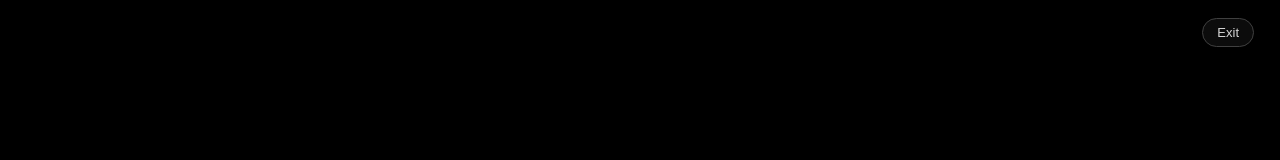
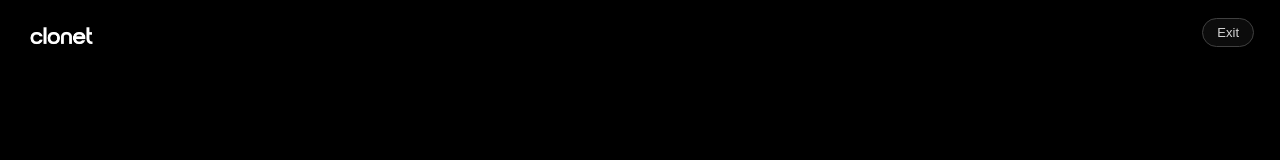
Before and after one commit to welcmhome/clonet-audit, a Next.js app: page / in a window 1280 px wide. Shown: the top 160 px of the page. Built offline with nearby package versions, Linux system fonts and the light colour scheme; a web font is replaced by a local one.

Commit message:
Switch logo back to CLONET TRANSPARENT LOGO.png

```diff
--- a/components/OperationsAudit.tsx
+++ b/components/OperationsAudit.tsx
@@ -349,7 +349,7 @@ export const OperationsAudit: React.FC = () => {
           <div className={step === "intro" || step === "contact" ? "header-left header-left-intro" : "header-left"}>
             {(step === "intro" || step === "contact") && (
               <img
-                src="/CLONET%20LOGO%20DARK.png"
+                src="/CLONET%20TRANSPARENT%20LOGO.png"
                 alt="Clonet logo"
                 className="logo-img logo-img-intro"
               />
@@ -358,7 +358,7 @@ export const OperationsAudit: React.FC = () => {
           <div className="header-center">
             {step !== "intro" && step !== "contact" && (
               <img
-                src="/CLONET%20LOGO%20DARK.png"
+                src="/CLONET%20TRANSPARENT%20LOGO.png"
                 alt="Clonet logo"
                 className="logo-img"
               />
--- a/pages/_app.tsx
+++ b/pages/_app.tsx
@@ -6,7 +6,7 @@ export default function App({ Component, pageProps }: AppProps) {
     <>
       <Head>
         <link rel="icon" href="/Clonet%20app%20logo.png" type="image/png" />
-        <link rel="preload" href="/CLONET%20LOGO%20DARK.png" as="image" />
+        <link rel="preload" href="/CLONET%20TRANSPARENT%20LOGO.png" as="image" />
         <link rel="preconnect" href="https://fonts.googleapis.com" />
         <link rel="preconnect" href="https://fonts.gstatic.com" crossOrigin="" />
         <link
```
Also changed, not shown: 1 other file (tests, documents, lock files or other folders).
